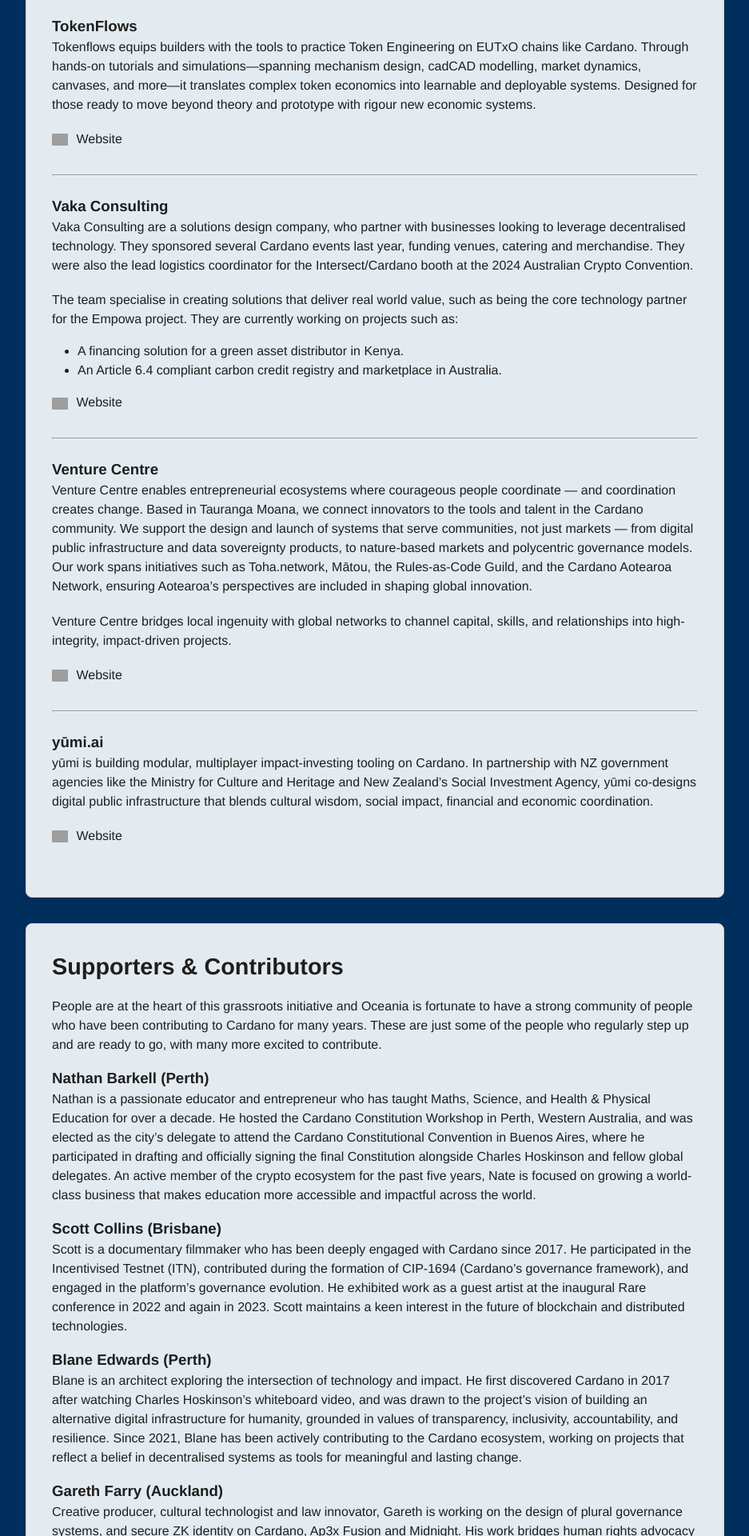
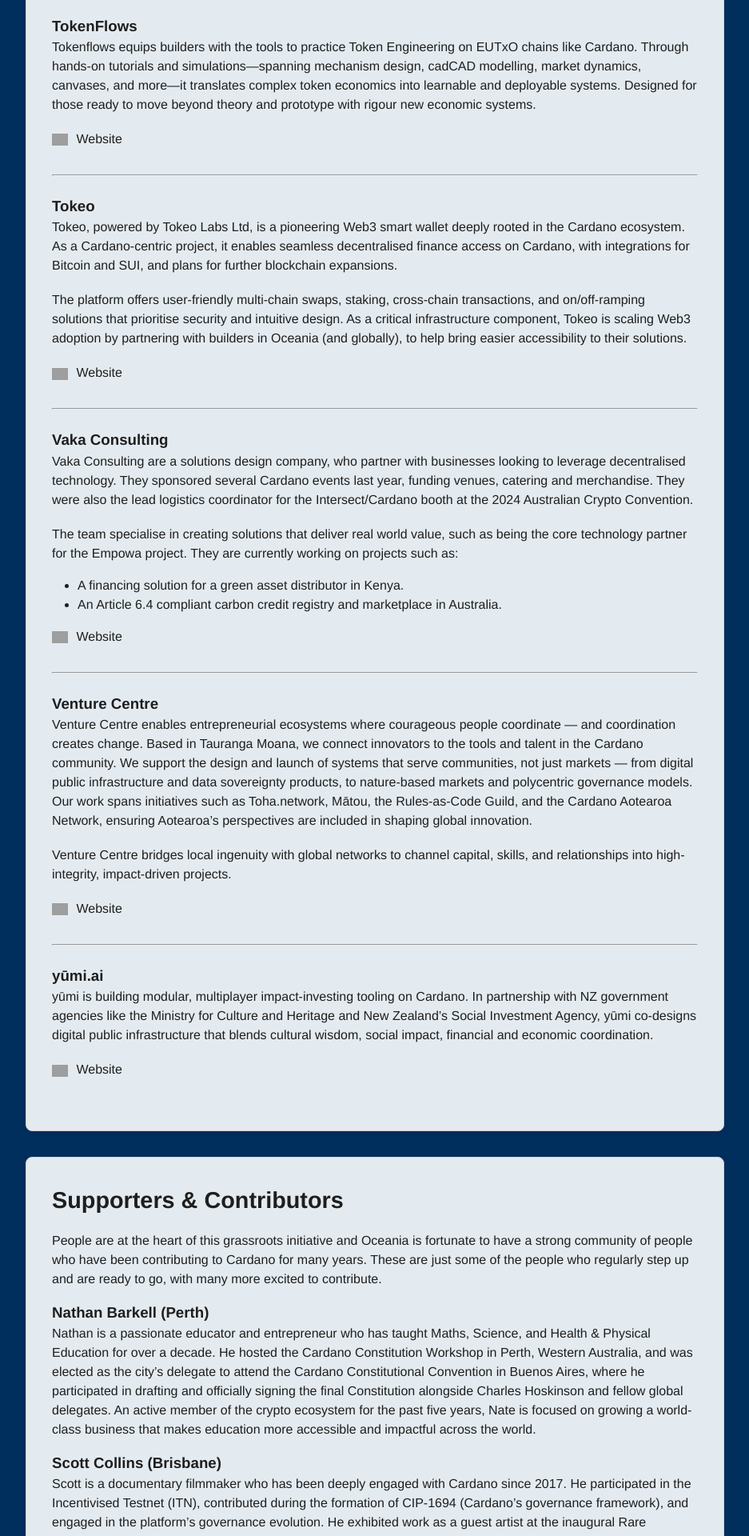
Before and after one commit to cardano-in-oceania/cardano-in-oceania.github.io, a Jekyll site: the page built from pages/who.md, in a window 1280 px wide. Shown: the part 2701-4621 px from the top of the page at 80% size, without its empty margins (303-1240 px from the left). Built offline with Jekyll 4.4.1, drawn with Linux system fonts in a browser that asks for light colours; some of the changed text lies outside the part shown; grey boxes are pictures that could not be loaded.

Commit message:
Added Tokeo & Geedo

```diff
--- a/pages/who.md
+++ b/pages/who.md
@@ -98,6 +98,17 @@
 
 ---
 
+### Tokeo
+Tokeo, powered by Tokeo Labs Ltd, is a pioneering Web3 smart wallet deeply rooted in the Cardano ecosystem. As a Cardano-centric project, it enables seamless decentralised finance access on Cardano, with integrations for Bitcoin and SUI, and plans for further blockchain expansions.
+
+The platform offers user-friendly multi-chain swaps, staking, cross-chain transactions, and on/off-ramping solutions that prioritise security and intuitive design. As a critical infrastructure component, Tokeo is scaling Web3 adoption by partnering with builders in Oceania (and globally), to help bring easier accessibility to their solutions.
+
+{% include social-links.html
+  website="https://tokeo.io/"
+%}
+
+---
+
 ### Vaka Consulting
 Vaka Consulting are a solutions design company, who partner with businesses looking to leverage decentralised technology. They sponsored several Cardano events last year, funding venues, catering and merchandise. They were also the lead logistics coordinator for the Intersect/Cardano booth at the 2024 Australian Crypto Convention.
 
@@ -147,6 +158,9 @@
 ### Gareth Farry (Auckland)
 Creative producer, cultural technologist and law innovator, Gareth is working on the design of plural governance systems, and secure ZK identity on Cardano, Ap3x Fusion and Midnight. His work bridges human rights advocacy and blockchain architecture, modelling a Human Rights DAO and token framework capable of operating across 70+ countries and 10+ million people in Amnesty International’s network. His approach integrates cultural worldviews, common law principles, and decentralised decision-making, using Cardano’s infrastructure to prototype governance that is equitable, transparent, and rooted in the lived realities of diverse communities.  More information is available on his website at [https://www.garethfarry.com/projects](https://www.garethfarry.com/projects){:target="_blank"}.
 
+### Stephen Giderson (Sydney)
+Stephen is the Founder and CEO of Tokeo Labs Ltd, leading innovation in the Cardano ecosystem through [tokeo.io](https://tokeo.io/){:target="_blank"}. He drives advancements in multi-chain swaps, staking, and cross-chain transactions tailored to Cardano's secure architecture, emphasising accessibility and security. Under his leadership, a key contribution to Cardano is the Swift SDK Kit, which simplifies iOS app development for more efficient mobile experiences. Stephen is at the forefront of enhancing Cardano's ecosystem, fostering innovation and mainstream adoption in decentralised technologies.
+
 ### Engie Matene (Ngāti Moerewa | Ngāti Rangi | Te Hikutu - Ngapuhi | Kuki Airani)
 Engie Matene is a technology strategist and cultural advisor working at the intersection of Indigenous governance, digital identity, and blockchain innovation. As a leader within Mātou Collective, Engie bridges community priorities with technical solutions, ensuring that emerging digital systems align with Māori values and advance Indigenous self-determination.
 
```
